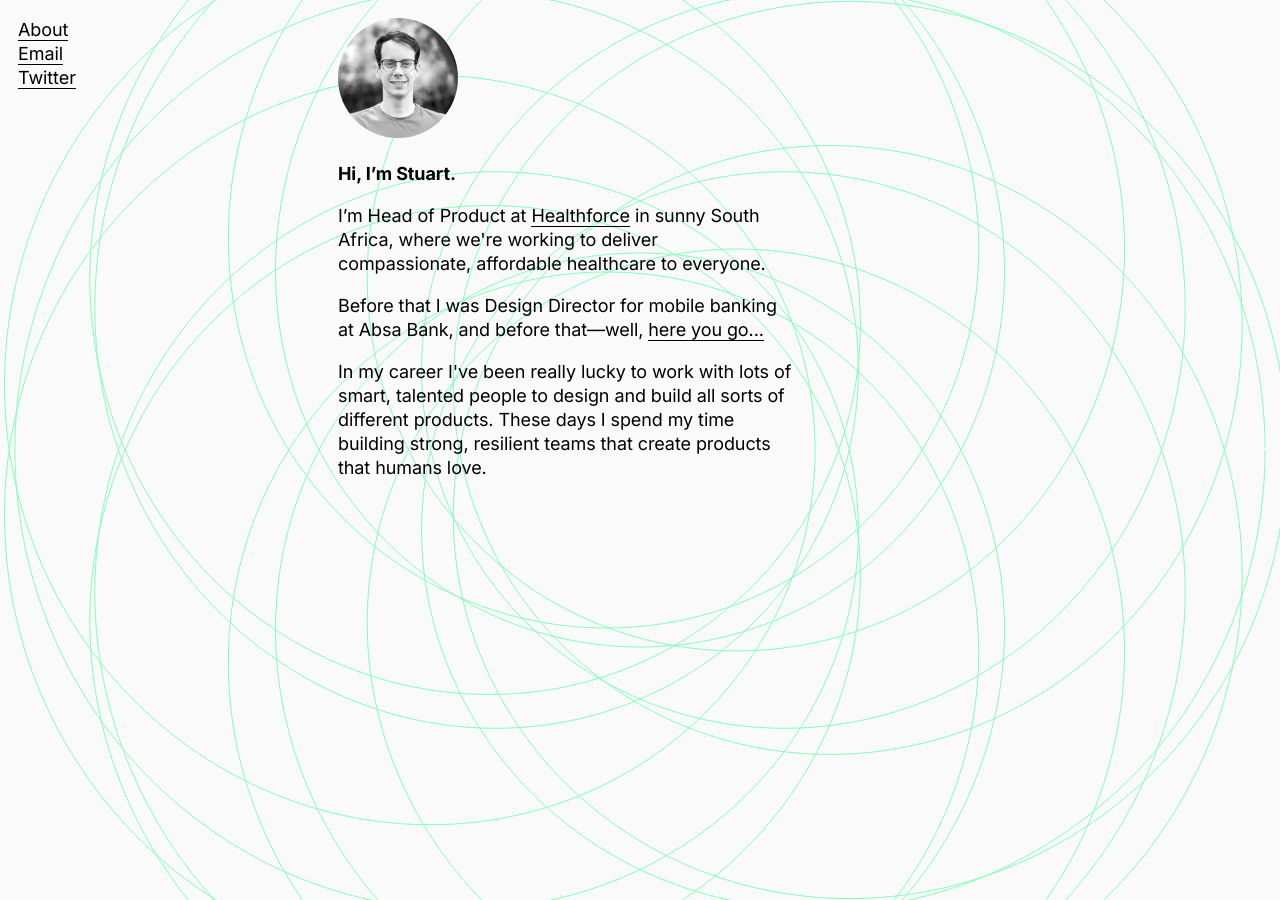
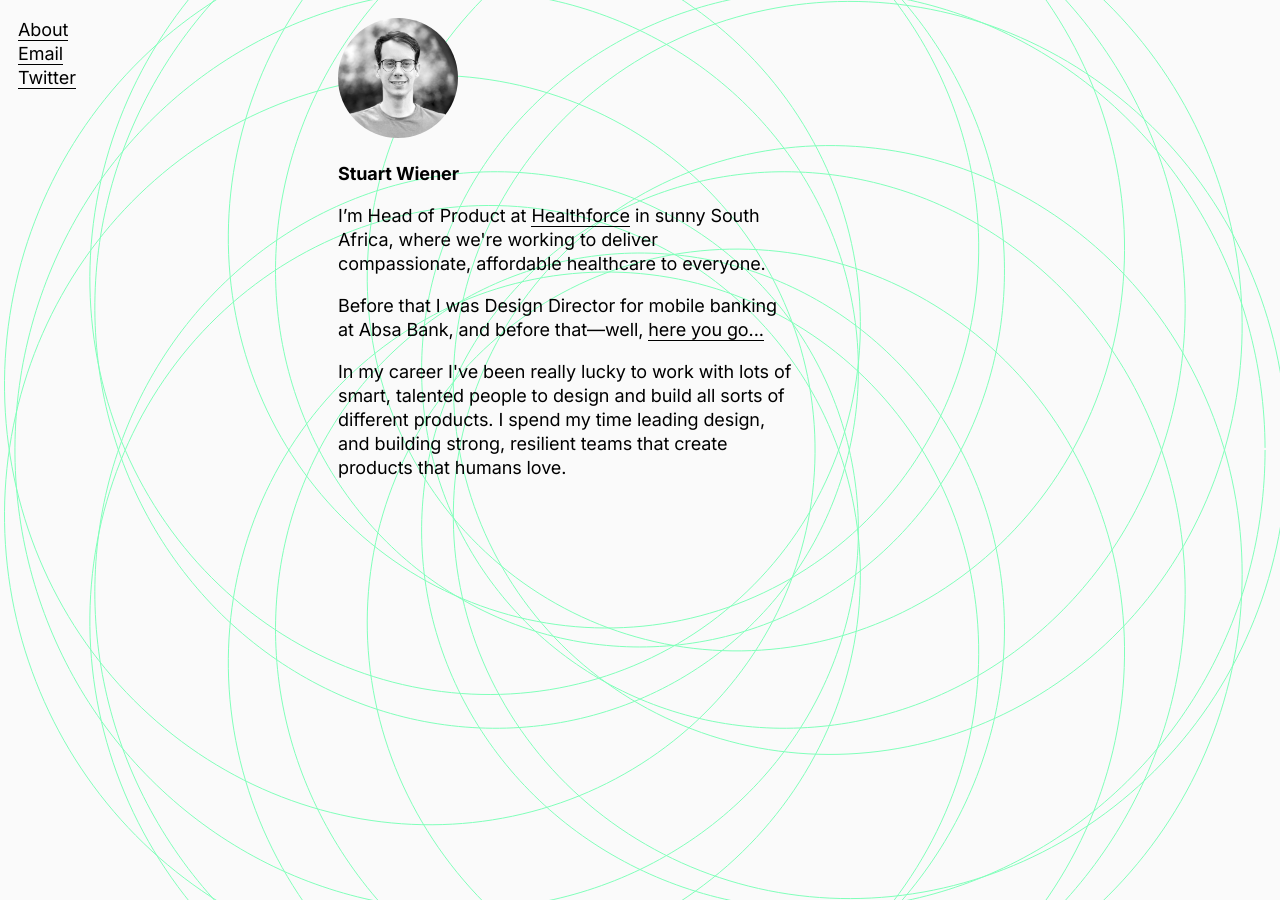
Before and after one commit to stuartwiener/stuartwiener.github.io, a Jekyll site: the page built from index.html, in a window 1280 px wide. Built offline with Jekyll 4.4.1, drawn with Linux system fonts in a browser that asks for light colours.

Commit message:
Cleaner content

```diff
--- a/index.html
+++ b/index.html
@@ -6,10 +6,10 @@ show_background: true
 
 <img class="profilepic" src="{{ site.url }}/images/stuart_wiener_2021.jpg" alt="Stuart Wiener">
 
-<h1>Hi, I’m Stuart.</h1>
+<h1>Stuart Wiener</h1>
 
 <p>I’m Head of Product at <a href="https://healthforce.io">Healthforce</a> in sunny South Africa, where we're working to deliver compassionate, affordable healthcare to everyone.</p>
 
 <p>Before that I was Design Director for mobile banking at Absa Bank, and before that—well, <a href="https://www.linkedin.com/in/stuartwiener/">here you go...</a></p>
 
-<p>In my career I've been really lucky to work with lots of smart, talented people to design and build all sorts of different products. These days I spend my time building strong, resilient teams that create products that humans love.</p>
+<p>In my career I've been really lucky to work with lots of smart, talented people to design and build all sorts of different products. I spend my time leading design, and building strong, resilient teams that create products that humans love.</p>
--- a/work.html
+++ b/work.html
@@ -8,7 +8,7 @@ show_background: false
 
 <p class="space">The following is a selection of my design work from 2018 through 2022.</p>
 
-<h2>Kena Mobile App</h2>
+<h2>Kena App</h2>
 
 <img src="{{ site.url }}/images/kena-app.png" alt="Kena app for iOS and Android">
 
```
